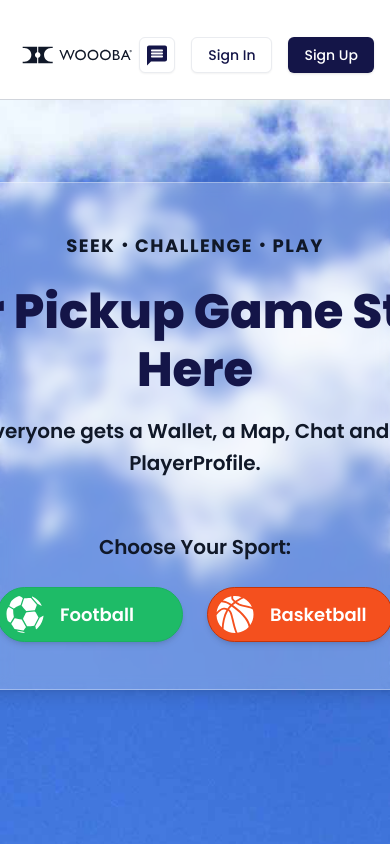
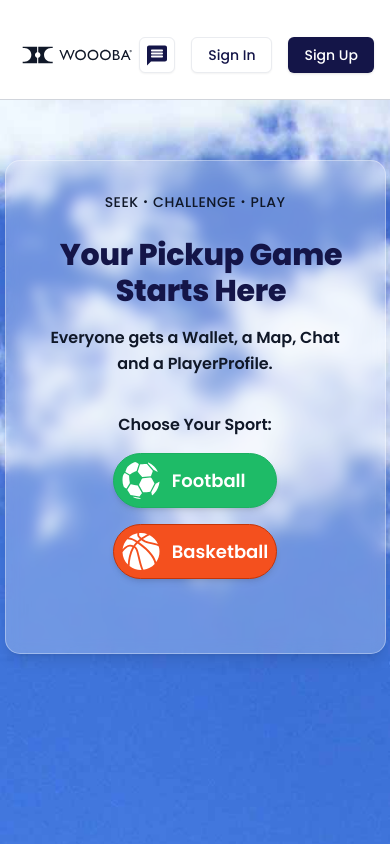
Before and after one commit to Constantin-E-T/w-io, a Next.js app: page / in a window 390 px wide. Built offline with nearby package versions, Linux system fonts and the light colour scheme.

Commit message:
sport choose comp

```diff
--- a/components/hero/SportSelection/SportSelection.tsx
+++ b/components/hero/SportSelection/SportSelection.tsx
@@ -1,27 +1,15 @@
 import SportSelectionBackground from "./SportSelectionBackground";
 import SportSelectionContainer from "./SportSelectionContainer";
 import SportSelectionOptions from "./SportSelectionOptions";
+import SportSelectionText from "./SportSelectionText";
 
 const SportSelection = () => {
     return (
         <div className="fixed inset-0 flex items-center justify-center">
             <SportSelectionBackground />
 
-            <SportSelectionContainer className="mt-[28.1px]">
-                {/* First Row: SEEK・CHALLENGE・PLAY */}
-                <p className="text-[#101828] font-poppins font-bold text-[18px] uppercase tracking-[1.55px] leading-[26px]">
-                    SEEK・CHALLENGE・PLAY
-                </p>
-
-                {/* Second Row: "Your Pickup Game Starts Here" */}
-                <h1 className="text-[#141548] font-poppins font-extrabold text-[48px] leading-[58px] tracking-[-0.024px] text-center self-stretch mt-[24px]">
-                    Your Pickup Game Starts Here
-                </h1>
-
-                {/* Third Row: "Everyone gets a Wallet, a Map, Chat and a PlayerProfile." */}
-                <p className="text-[#101828] font-poppins font-semibold text-[20px] leading-[32px] tracking-[-0.06px] text-center w-[530px] mt-[16px]">
-                    Everyone gets a Wallet, a Map, Chat and a PlayerProfile.
-                </p>
+            <SportSelectionContainer className={`mt-[-30px] sm:mt-0`}>
+            <SportSelectionText />
                 {/* New Component for the Sports Selection */}
                 <SportSelectionOptions />
             </SportSelectionContainer>
--- a/components/hero/SportSelection/SportSelectionContainer.tsx
+++ b/components/hero/SportSelection/SportSelectionContainer.tsx
@@ -1,7 +1,17 @@
 const SportSelectionContainer = ({ children, className }: { children: React.ReactNode; className?: string }) => {
     return (
       <div
-        className={`w-[758px] h-[508px] flex-shrink-0 rounded-[15px] border border-white/34 bg-white/25 backdrop-blur-[6.3px] shadow-lg p-[50px] flex flex-col items-center ${className}`}
+        className={`
+          mt-[-30px] sm:mt-6 ${className}
+          w-[381px] h-[494px]
+          sm:w-[610px] sm:h-[510px]
+          md:w-[758px] md:h-[508px]
+          flex-shrink-0 rounded-[15px]
+          border border-white/34
+          bg-white/25 backdrop-blur-[6.3px]
+          shadow-lg p-[30px] sm:p-[40px] md:p-[50px]
+          flex flex-col items-center
+          ${className}`}
       >
         {children}
       </div>
--- a/components/hero/SportSelection/SportSelectionOptions.tsx
+++ b/components/hero/SportSelection/SportSelectionOptions.tsx
@@ -23,26 +23,63 @@ const SportButton = ({
 
 const SportSelectionOptions = () => {
   return (
-    <div className="w-[600px] flex-shrink-0 p-[36px] flex flex-col items-center mt-[16px]">
+    <div className="
+      w-[320px]
+      sm:w-[530px]
+      md:w-[600px]
+      flex-shrink-0
+      p-[20px] sm:p-[28px] md:p-[36px]
+      flex flex-col items-center
+      mt-[16px]
+    ">
       {/* Title */}
-      <p className="text-[#101828] font-poppins font-semibold text-[20px] leading-[32px] tracking-[-0.06px] text-center">
+      <p className="
+        text-[#101828] font-poppins
+        text-[16px] sm:text-[18px] md:text-[20px]
+        leading-[24px] sm:leading-[28px] md:leading-[32px]
+        tracking-[-0.06px]
+        font-semibold
+        text-center
+      ">
         Choose Your Sport:
       </p>
 
       {/* Buttons */}
-      <div className="mt-[24px] flex gap-6">
+      <div className="
+        mt-[16px] sm:mt-[20px] md:mt-[24px]
+        flex flex-col sm:flex-row
+        gap-4 sm:gap-6
+      ">
         {/* Football Button */}
         <SportButton
           sport="Football"
           iconSrc="/icons/common/football__icon__white.svg"
-          buttonClassName="flex items-center gap-[16px] w-[186px] px-[8px] py-[8px] pr-[8px] bg-[#1EBB67] text-white rounded-[60px] border border-[#1CB061] shadow-md transition hover:bg-[#4FE394] focus:bg-[#1EBB67] focus:border-[#D9FDE0] focus:ring-6 focus:ring-[#D9FDE0] outline-none"
+          buttonClassName="
+            flex items-center
+            gap-[12px] sm:gap-[16px]
+            w-full sm:w-[186px]
+            px-[8px] py-[8px] pr-[8px]
+            bg-[#1EBB67] text-white rounded-[60px]
+            border border-[#1CB061] shadow-md transition
+            hover:bg-[#4FE394]
+            focus:bg-[#1EBB67] focus:border-[#D9FDE0] focus:ring-6 focus:ring-[#D9FDE0] outline-none
+          "
         />
 
         {/* Basketball Button */}
         <SportButton
           sport="Basketball"
           iconSrc="/icons/common/basketball__icon__white.svg"
-          buttonClassName="flex items-center gap-[16px] w-[186px] px-[8px] py-[8px] pr-[8px] bg-[#F4501E] text-white rounded-[60px] border border-[#C33509] shadow-md transition hover:bg-[#F88D6D] focus:bg-[#F4501E] focus:border-[#FDD9CE] focus:ring-6 focus:ring-[#FDD9CE] outline-none"
+          buttonClassName="
+            flex items-center
+            gap-[12px] sm:gap-[16px]
+            w-full sm:w-[186px]
+            px-[8px] py-[8px] pr-[8px]
+            bg-[#F4501E] text-white rounded-[60px]
+            border border-[#C33509] shadow-md transition
+            hover:bg-[#F88D6D]
+            focus:bg-[#F4501E] focus:border-[#FDD9CE] focus:ring-6 focus:ring-[#FDD9CE] outline-none
+          "
         />
       </div>
     </div>
--- /dev/null
+++ b/components/hero/SportSelection/SportSelectionText.tsx
@@ -0,0 +1,37 @@
+const SportSelectionText = () => {
+    return (
+      <>
+        {/* First Row: SEEK・CHALLENGE・PLAY */}
+        <p className="
+          text-[#101828] font-poppins
+          text-[14px] font-medium tracking-[0.5px] leading-[22px]
+          sm:text-[18px] sm:font-bold sm:tracking-[1.55px] sm:leading-[26px]
+          uppercase
+        ">
+          SEEK・CHALLENGE・PLAY
+        </p>
+
+        {/* Second Row: "Your Pickup Game Starts Here" */}
+        <h1 className="
+          text-[#141548] font-poppins font-extrabold
+          text-[30px] leading-[36px] tracking-[-0.225px] w-[331px]
+          sm:text-[48px] sm:leading-[58px] sm:tracking-[-0.024px] sm:w-auto
+          text-center self-stretch mt-[24px]
+        ">
+          Your Pickup Game Starts Here
+        </h1>
+
+        {/* Third Row: "Everyone gets a Wallet, a Map, Chat and a PlayerProfile." */}
+        <p className="
+          text-[#101828] font-poppins font-semibold
+          text-[16px] leading-[26px] tracking-[-0.06px] w-[320px]
+          sm:text-[20px] sm:leading-[32px] sm:w-[530px]
+          text-center mt-[16px]
+        ">
+          Everyone gets a Wallet, a Map, Chat and a PlayerProfile.
+        </p>
+      </>
+    );
+  };
+
+  export default SportSelectionText;
--- a/tailwind.config.js
+++ b/tailwind.config.js
@@ -1,5 +1,4 @@
 // tailwind.config.js
-
 /** @type {import('tailwindcss').Config} */
 module.exports = {
   content: [
```
Also changed, not shown: app/globals.css (line endings or trailing spaces).
